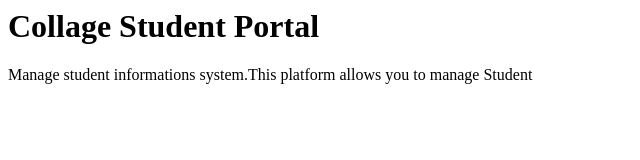
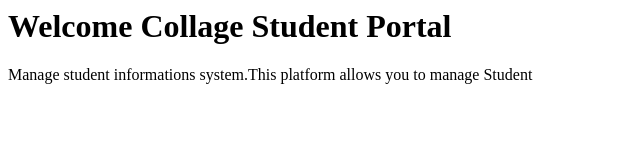
Before and after one commit to Harsha1302/Student_Management-, a plain HTML site: page index.html in a window 1280 px wide. Shown: the whole page, without its empty margins (0-640 px from the left). Drawn offline with Linux system fonts and the light colour scheme.

Commit message:
Update header text in index.html

```diff
--- a/index.html
+++ b/index.html
@@ -2,7 +2,7 @@
 <head>
     <meta charset="UTF-8">
     <meta name="viewport" content="width=device-width, initial-scale=1.0">
-    <h1>Collage Student Portal</h1>
+    <h1>Welcome Collage Student Portal</h1>
     <p>Manage student informations system.This platform allows you to manage Student</p>
 </head>
 <body>
```
